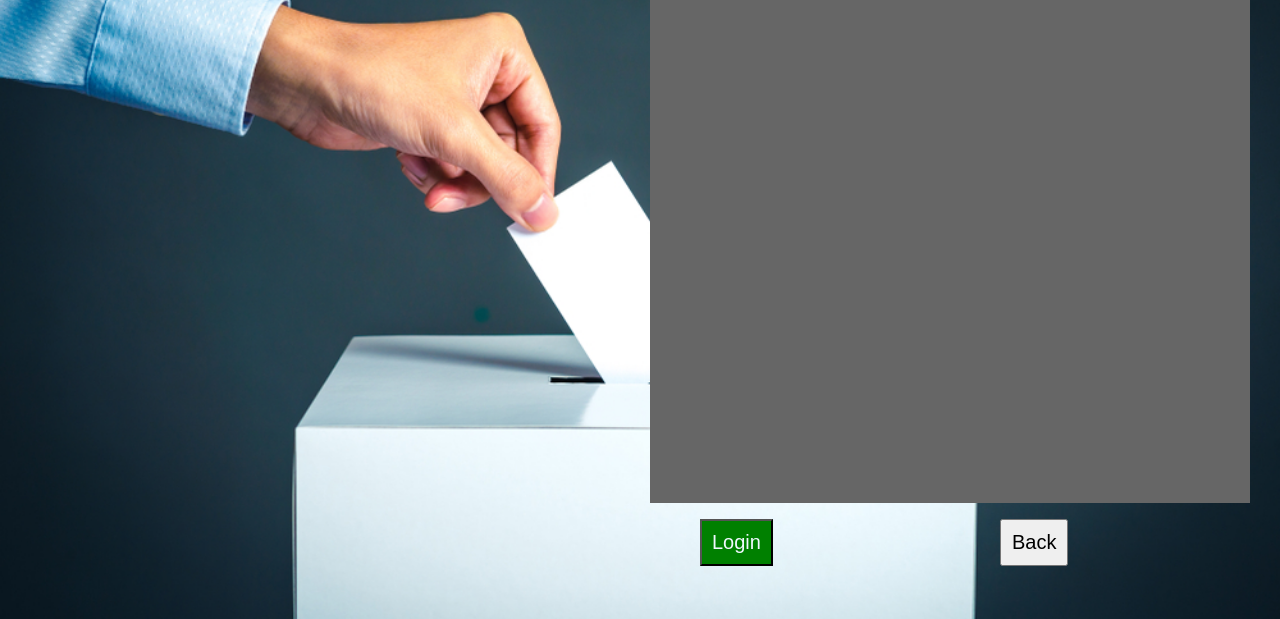
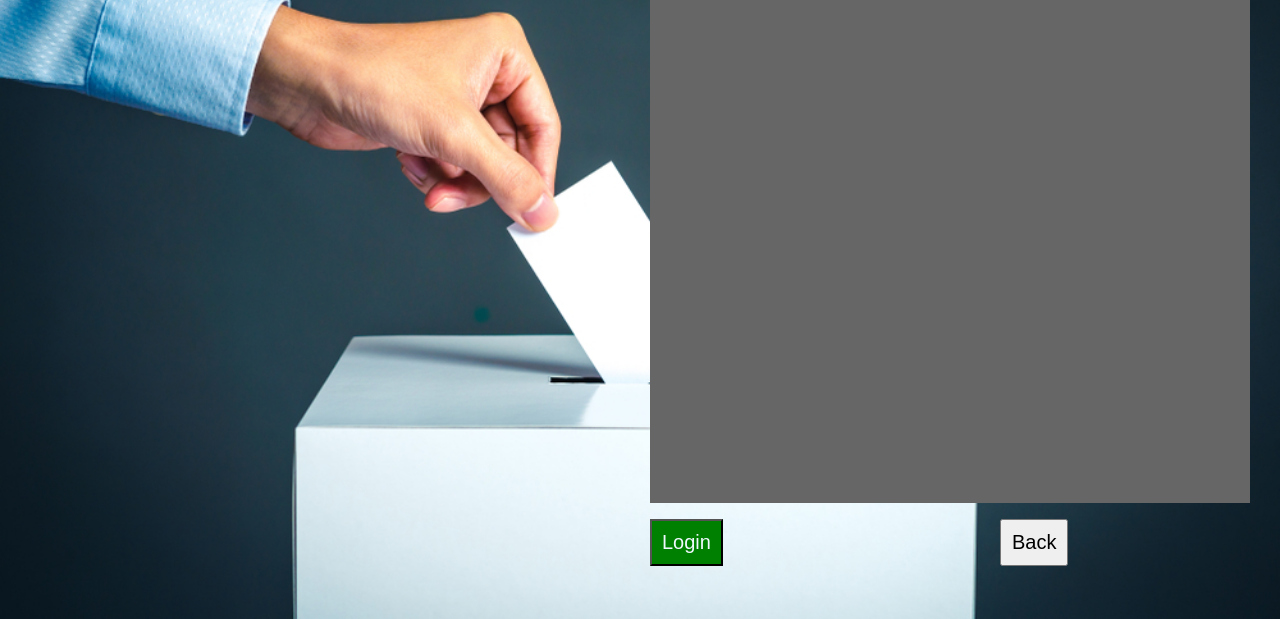
Before and after one commit to locker55198/facevote, a Flask app: page /login in a window 1280 px wide. Shown: the part 181-800 px from the top of the page. Run offline with Flask 2, Linux system fonts and the light colour scheme.

Commit message:
Update login.html

```diff
--- a/templates/login.html
+++ b/templates/login.html
@@ -10,7 +10,7 @@
         <h2 style="text-align: center; font-size: 40px;">Login</h2>
         <div>
             <form action="#">
-                <button onclick="LoginImage()" style="background-color: green; color: aliceblue; font-size: 20px; padding: 10px; position: absolute; padding: 10px; top: 700px; left: 700px;">Login</button><br><br>
+                <button onclick="LoginImage()" style="background-color: green; color: aliceblue; font-size: 20px; padding: 10px; position: absolute; padding: 10px; top: 700px; left: 650px;">Login</button><br><br>
             </form>
             <button onclick="location.href='/'" style="font-size: 20px; position: absolute; padding: 10px; top: 700px; left: 1000px;">Back</button>
         </div>
```
